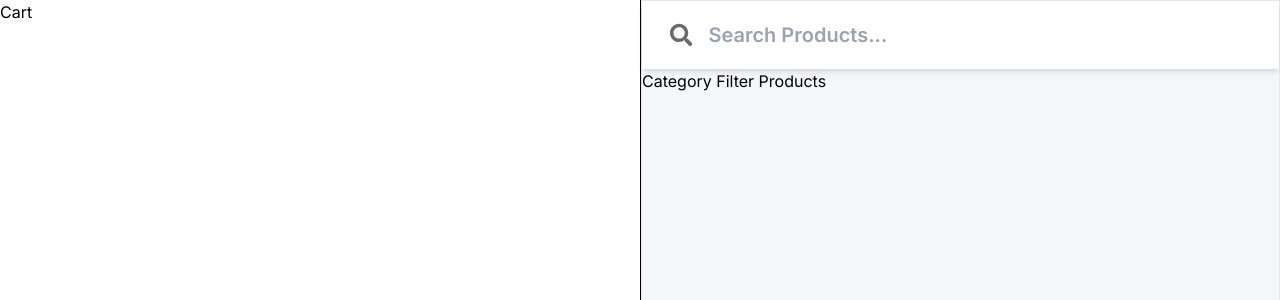
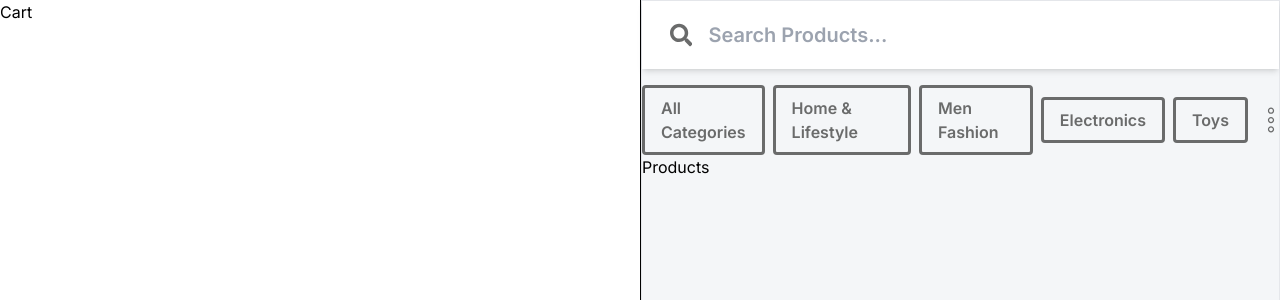
Before and after one commit to the-pujon/pos-app, a Next.js app: page / in a window 1280 px wide. Shown: the top 300 px of the page. Built offline with nearby package versions, Linux system fonts and the light colour scheme.

Commit message:
category filter addded

```diff
--- a/src/components/Prodcuts/Products.jsx
+++ b/src/components/Prodcuts/Products.jsx
@@ -1,14 +1,69 @@
-import React from 'react'
-import ProductsSearch from '../ProductsSearch/ProductsSearch'
+"use client";
+
+import React, { useEffect, useState } from "react";
+import ProductsSearch from "../ProductsSearch/ProductsSearch";
+import { CiMenuKebab } from "react-icons/ci";
 
 const Products = () => {
+  const [category, SetCategory] = useState([]);
+
+  useEffect(() => {
+    fetch("./Data/Category.json")
+      .then((res) => res.json())
+      .then((data) => SetCategory(data));
+  }, []);
+
   return (
-    <div className='bg-background border min-h-screen' >
-      <ProductsSearch/>
-      Category Filter
+    <div className="bg-background border min-h-screen">
+      <ProductsSearch />
+      <div className="w-full flex items-center justify-center mt-4">
+        <div className="flex items-center gap-2">
+          {category?.slice(0, 5)?.map((category) => (
+            <div
+              key={category.id}
+              className="py-2 px-4 w-fit border-[3px] border-secondary rounded hover:border-primary hover:text-primary cursor-pointer font-semibold text-secondary"
+            >
+              {category.category}
+            </div>
+          ))}
+
+          {/*<div>*/}
+
+          <div className="drawer drawer-end w-fit">
+            <input id="my-drawer-4" type="checkbox" className="drawer-toggle" />
+            <div className="drawer-content">
+              {/* Page content here */}
+              <label htmlFor="my-drawer-4" className="drawer-button">
+                <CiMenuKebab className="text-secondary text-3xl" />
+              </label>
+            </div>
+            <div className="drawer-side">
+              <label
+                htmlFor="my-drawer-4"
+                aria-label="close sidebar"
+                className="drawer-overlay"
+              ></label>
+              <div className='min-h-full w-1/2 bg-white' >
+                <h1 className='text-4xl font-semibold text-center py-8' > Categories</h1>
+                <div className=" p-4 min-h-full bg-white text-base-content">
+                  {category?.map((category) => (
+                    <div
+                      key={category.id}
+                      className="py-2 px-4 w-fit m-2 h-fit border-[3px] border-secondary rounded inline-flex hover:border-primary hover:text-primary cursor-pointer font-semibold text-secondary"
+                    >
+                      {category.category}
+                    </div>
+                  ))}
+                </div>
+              </div>
+            </div>
+          </div>
+          {/*</div>*/}
+        </div>
+      </div>
       Products
     </div>
-  )
-}
+  );
+};
 
-export default Products
+export default Products;
--- a/src/components/ProductsSearch/ProductsSearch.jsx
+++ b/src/components/ProductsSearch/ProductsSearch.jsx
@@ -1,5 +1,5 @@
 import React from "react";
-import { FaSearch, FaSearchengin } from "react-icons/fa";
+import { FaSearch } from "react-icons/fa";
 
 const ProductsSearch = () => {
   return (
@@ -9,7 +9,7 @@ const ProductsSearch = () => {
         type="text"
         name="productSearch"
         id="productSearch"
-        placeHolder='Search Products...'
+        placeholder='Search Products...'
         className="w-full font-semibold text-xl"
       />
     </form>
--- a/tailwind.config.js
+++ b/tailwind.config.js
@@ -9,7 +9,8 @@ module.exports = {
     extend: {
       colors: {
         secondary: "#6a6b6b",
-        background: '#f4f6f8'
+        background: '#f4f6f8',
+        primary:'#3977da'
       },
     },
   },
```
Also changed, not shown: public/Data/Category.json (renamed from src/Data/Category.json).
